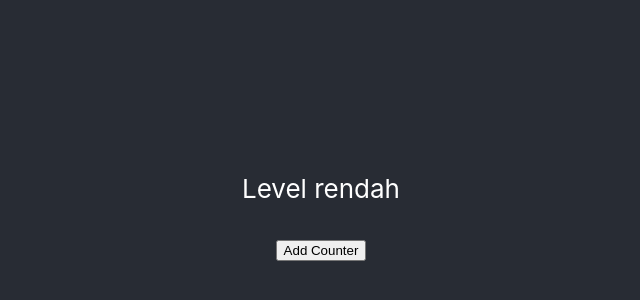
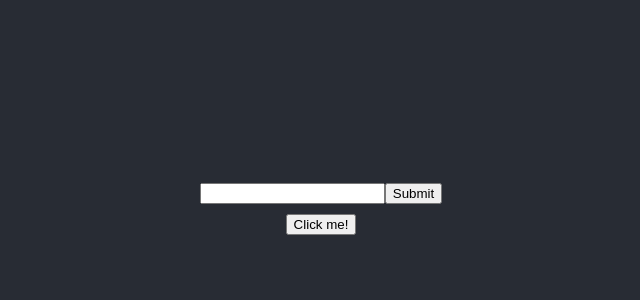
Before and after one commit to isti20/learn-reactjs, a React (Create React App) app: page / in a window 1280 px wide. Shown: the part 196-496 px from the top of the page, without its empty margins (319-959 px from the left). Built offline with nearby package versions, Linux system fonts and the light colour scheme.

Commit message:
Event Handling: Event Handler in Functional Component

```diff
--- a/src/App.js
+++ b/src/App.js
@@ -12,6 +12,7 @@ import Conditional2 from './components/rendering/Conditional2';
 import Conditional3 from './components/rendering/Conditional3';
 import Conditional4 from './components/rendering/Conditional4';
 import Conditional5 from './components/rendering/Conditional5';
+import EventFunctional from './components/eventHandling/EventFunctional';
 
 function App() {
   // const name = "Ngoding Channel"
@@ -20,7 +21,8 @@ function App() {
   return (
     <div className="App">
       <header className="App-header">
-        <Conditional5 />
+        <EventFunctional />
+        {/* <Conditional5 /> */}
         {/* <Conditional4 /> */}
         {/* <Conditional3 /> */}
         {/* <Conditional2 /> */}
--- /dev/null
+++ b/src/components/eventHandling/EventFunctional.jsx
@@ -0,0 +1,32 @@
+import React from 'react';
+
+function EventFunctional() {
+    const [username, setUsername] = React.useState('')
+
+    const handleInput = (event) => {
+        // console.log(event.target.value)
+        setUsername(event.target.value)
+    }
+
+    const handleSubmit = () => {
+        console.log(username)
+    }
+
+    const handleClick = (event, id) => {
+        console.log(event, id)
+    }
+
+    return (
+        <div>
+            <input type="text" name="username" onChange={handleInput}/>
+            <button type="submit" onClick={handleSubmit}>Submit</button>
+            <br />
+            <button
+            type="submit"
+            onClick={(event) => handleClick(event, { id: 123, name: "La la land"})}
+            >Click me!</button>
+        </div>
+    )
+}
+
+export default EventFunctional
```
